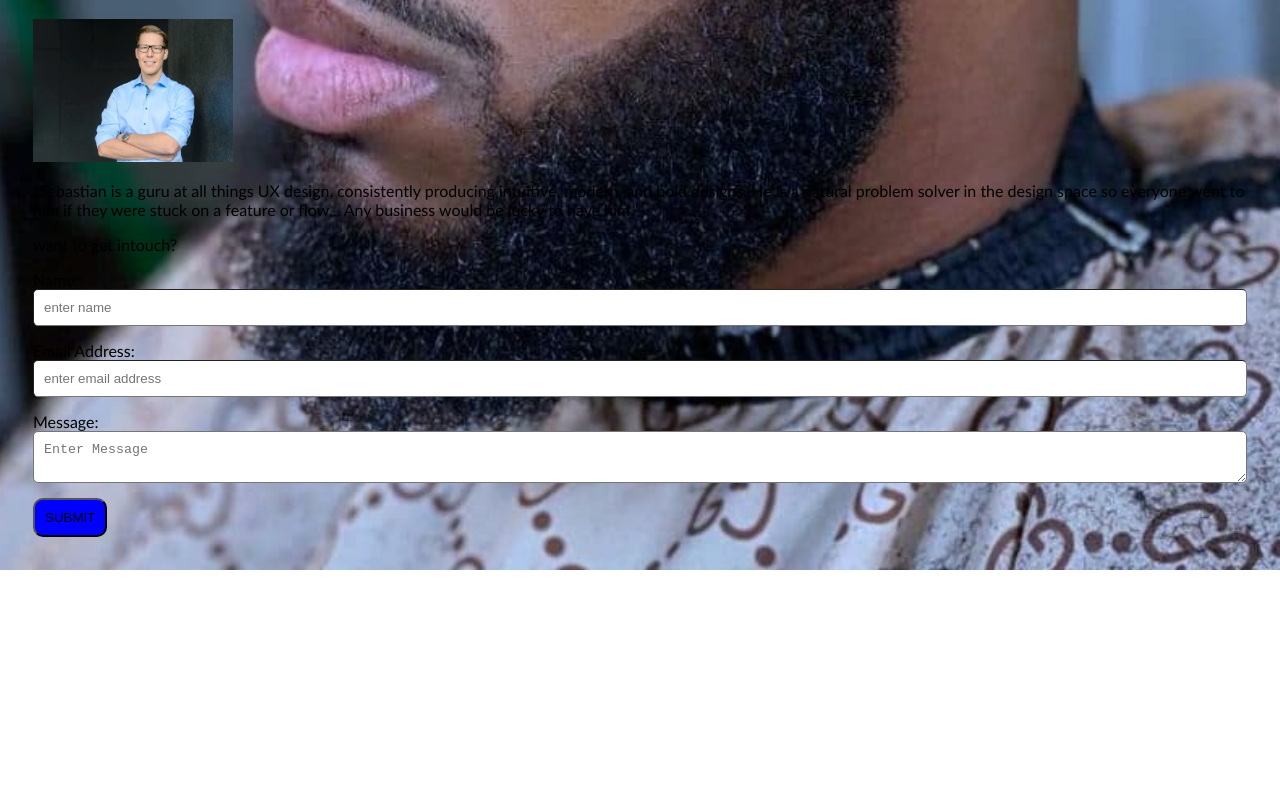
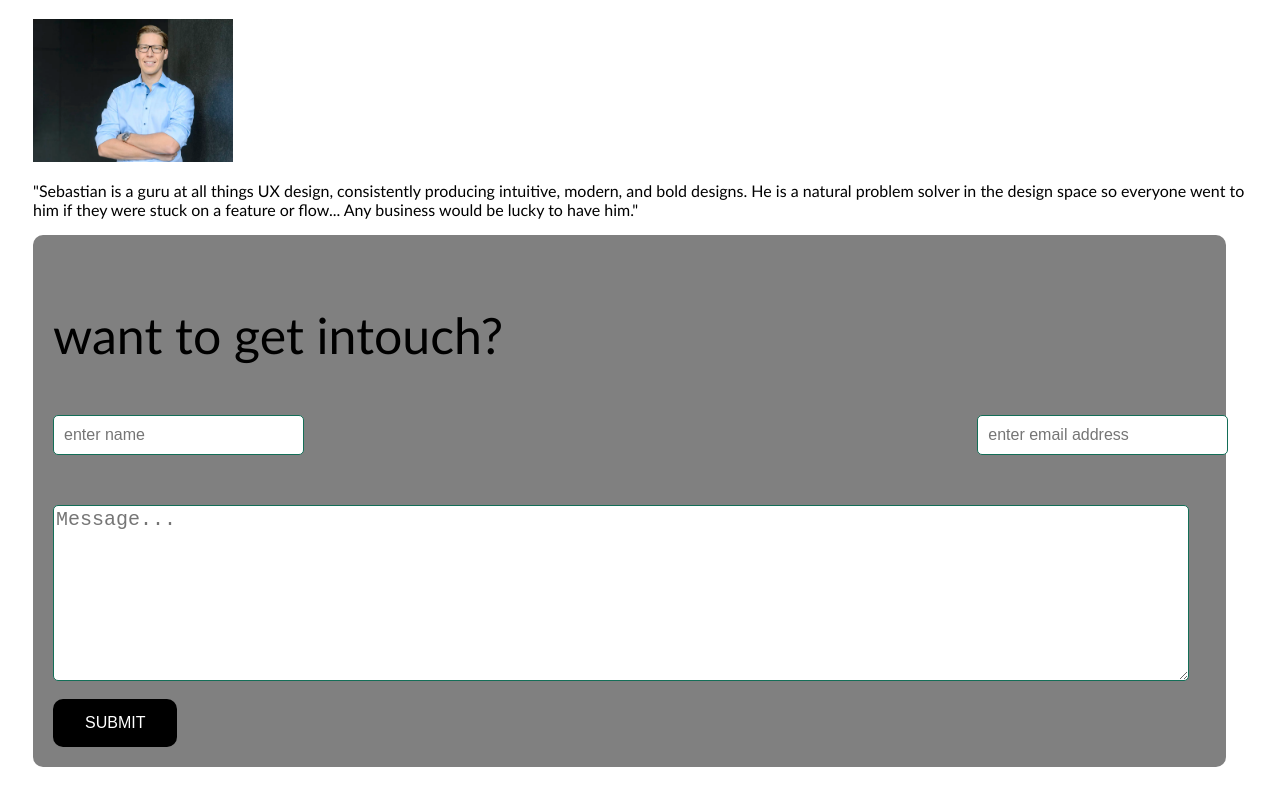
Before and after one commit to Mikemusty/my_website, a plain HTML site: page index.html in a window 1280 px wide. Shown: the part 1088-1888 px from the top of the page. Before the commit the page ends 1658 px from the top, so only its background shows below. Drawn offline with Linux system fonts and the light colour scheme.

Commit message:
little styling on form

```diff
--- a/css/styles.css
+++ b/css/styles.css
@@ -87,7 +87,43 @@ padding: 25px;
     font-size: 2rem;
 }
 
-.input-block {
+form {
+    height: 100%;
+    width: 95%;
+    display: inline-block;
+    background-color: grey;
+    border-radius: 10px;
+    padding: 20px;
+    justify-content: space-around;
+}
+
+.field{
+    display: flex; flex-direction: row; justify-content: space-between;
+}
+
+.name{
+    display: flex;
+    font-size: 1rem;
+    border-radius:5px ;
+    border: 1px solid #136e57;
+    padding: 10px;
+    width: 100%;
+}
+
+
+textarea{
+    resize: vertical;
+    font-size:20px;
+    width: 98%;
+    height: 170px;
+    margin-top: 50px;
+    border: 1px solid #136e57;
+    border-radius: 5px;
+
+}
+
+
+/* .input-block {
     display: flex;
     flex-direction: column;
     margin-top: 15px;
@@ -99,7 +135,7 @@ padding: 25px;
     padding: 10px;
     border-radius: 5px;
     border-width: 1px;
-}
+} */
 
 
 
@@ -110,17 +146,23 @@ padding: 25px;
 }
 
 .submit-button{
-    display: flex;
+    /* display: flex;
     margin-top: 15px;
     padding: 10px;
-    background-color: blue;
+    background-color: black ;
+    border-radius: 10px; */
+    background-color: black;
+    border: none;
+    color: white;
+    text-align: center;
+    padding: 15px 32px;
+    text-decoration: none;
+    display: inline-block;
+    font-size: 16px;
+    margin-top: 15px;
     border-radius: 10px;
 }
 
-body{
-    /* background-color: aqua; */
-    background-image: url("../images/portfolio.jpg");
-    background-repeat: no-repeat;
-    background-position: center;
-    background-size: cover;
+.contacthead{
+    font-size: 50px;
 }
--- a/index.html
+++ b/index.html
@@ -14,7 +14,7 @@
                     <ul class="menu">
                         <li><a href="about.html">About</a></li>
                         <li><a href="contact.html">Contact</a></li>
-                        <li><a href="view-work">View Work</a></li>
+                        <li><a href="view-work.html">View Work</a></li>
                     </ul>
                 </div>
             </div>
@@ -53,17 +53,14 @@
         <div class="contact">
             <form method="post">
                 <p class="contacthead">want to get intouch?</p>
-                <div class="input-block">
-                    <label>Name:</label>
-                    <input class="input-field" name="name" placeholder="enter name" />
+                <div class="field">
+                    <div><input class="name" name="name" placeholder="enter name" /></div>
+
+                    <div><input class="name" name="email" placeholder="enter email address" /></div>
                 </div>
-                <div class="input-block">
-                    <label>Email Address:</label>
-                    <input class="input-field" name="email" placeholder="enter email address" />
-                </div>
-                <div class="input-block">
-                    <label>Message:</label>
-                    <textarea class="input-field" name="message" placeholder="Enter Message"></textarea>
+
+                <div class="message">
+                    <textarea class="input-field" name="message" placeholder="Message..."></textarea>
                 </div>
 
                 <button type="submit" class="submit-button">SUBMIT</button>
```
Also changed, not shown: about.html (+7 -10 lines), contact.html (+7 -10 lines), view-work.html (added).
